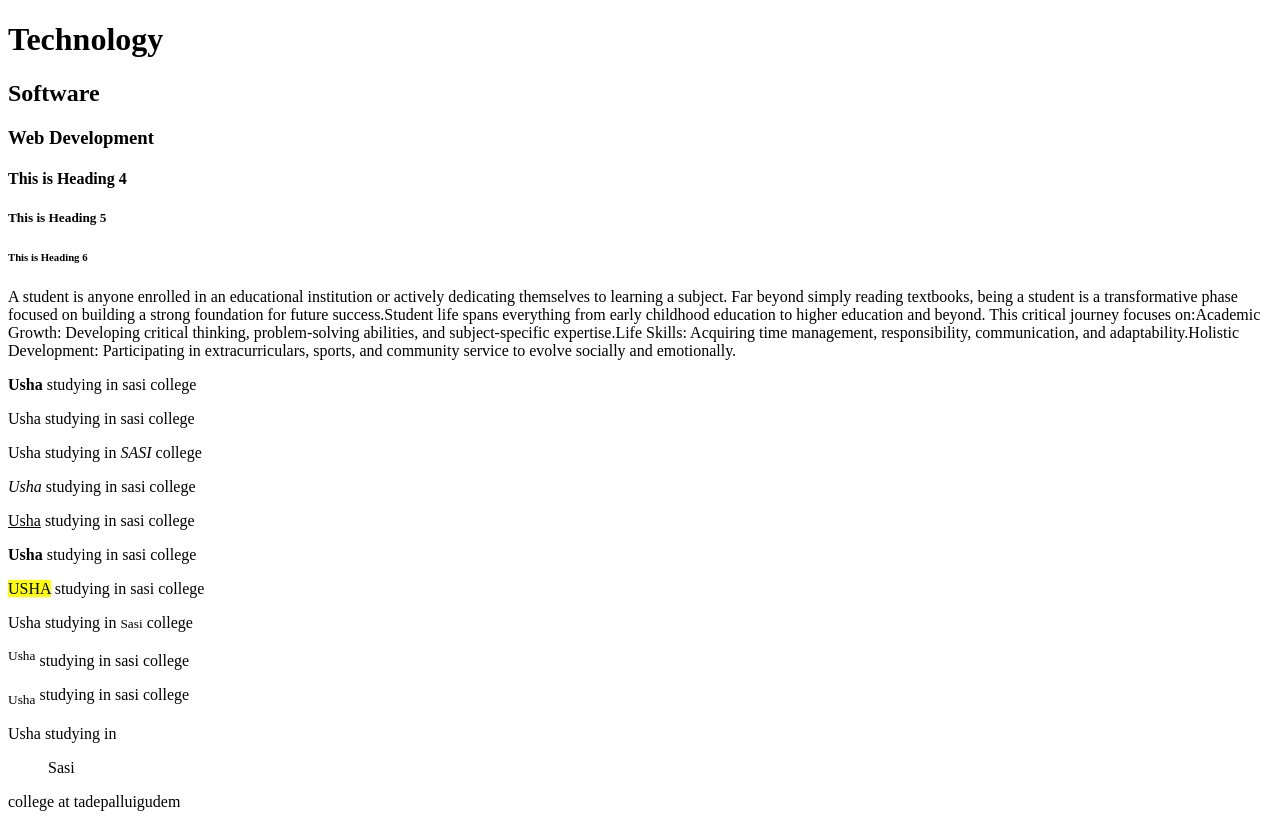
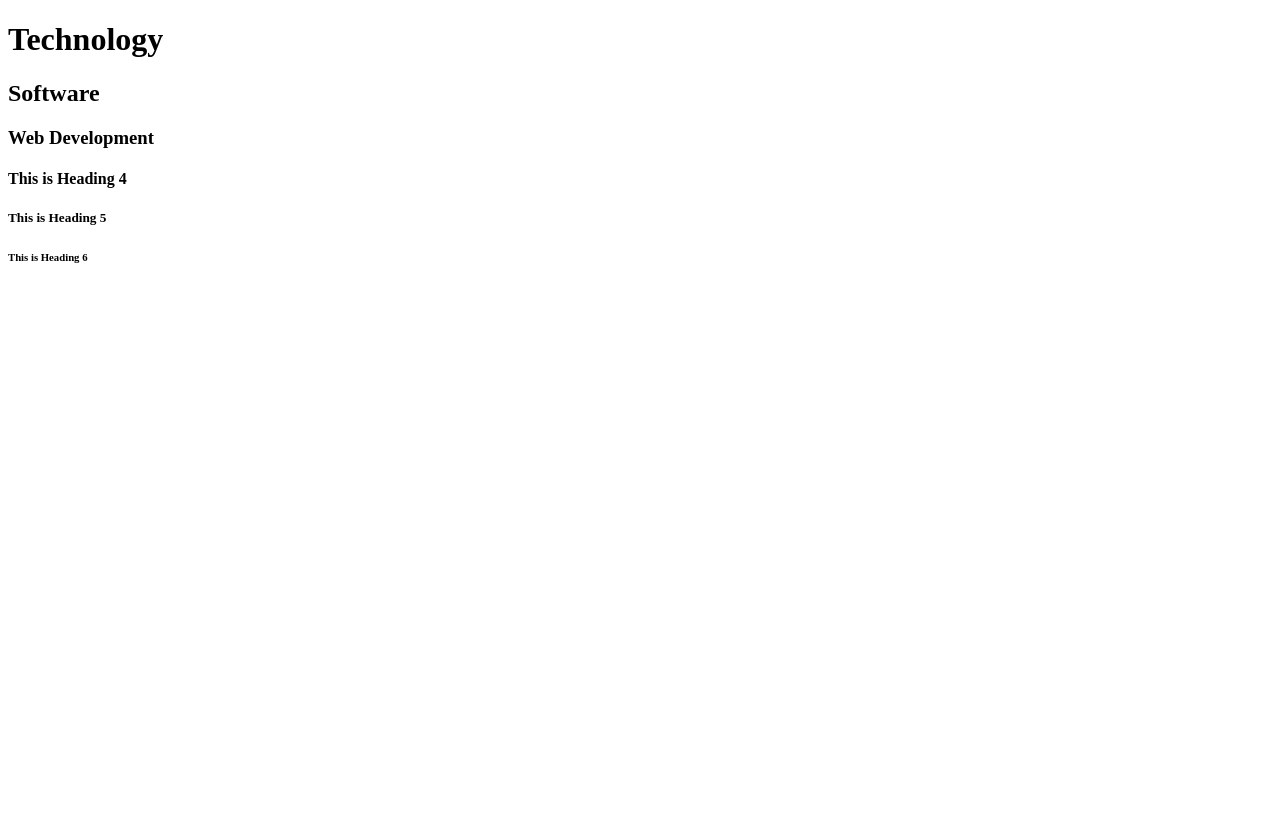
Before and after one commit to nitishsai7/12345, a plain HTML site: page index.html in a window 1280 px wide. After the commit the page ends 800 px from the top, so only its background shows below. Drawn offline with Linux system fonts and the light colour scheme.

Commit message:
Simplify index.html by removing paragraphs
Removed multiple paragraphs and kept only headings in the HTML file.

```diff
--- a/index.html
+++ b/index.html
@@ -15,17 +15,5 @@
             <h5>This is Heading 5
             </h5>
             <h6>This is Heading 6</h6>
-            <p>A student is anyone enrolled in an educational institution or actively dedicating themselves to learning a subject. Far beyond simply reading textbooks, being a student is a transformative phase focused on building a strong foundation for future success.Student life spans everything from early childhood education to higher education and beyond. This critical journey focuses on:Academic Growth: Developing critical thinking, problem-solving abilities, and subject-specific expertise.Life Skills: Acquiring time management, responsibility, communication, and adaptability.Holistic Development: Participating in extracurriculars, sports, and community service to evolve socially and emotionally.</p>
-            <p> <b>Usha</b> studying in sasi college</p>
-            <p>Usha studying in sasi college</p>
-             <p>Usha studying in <em>SASI</em> college</p>
-              <p><i>Usha</i> studying in sasi college</p>
-               <p><u>Usha</u> studying in sasi college</p>
-                <p><strong>Usha</strong> studying in sasi college</p>
-                 <p><mark>USHA</mark> studying in sasi college</p>
-                  <p>Usha studying in <small>Sasi</small> college</p>
-                   <p><sup>Usha</sup> studying in sasi college</p>
-                    <p><sub>Usha</sub> studying in sasi college</p>
-                     <p>Usha studying in <blockquote>Sasi</blockquote> college at tadepalluigudem</p>
-        </body>
+            </body>
     </html>
```
